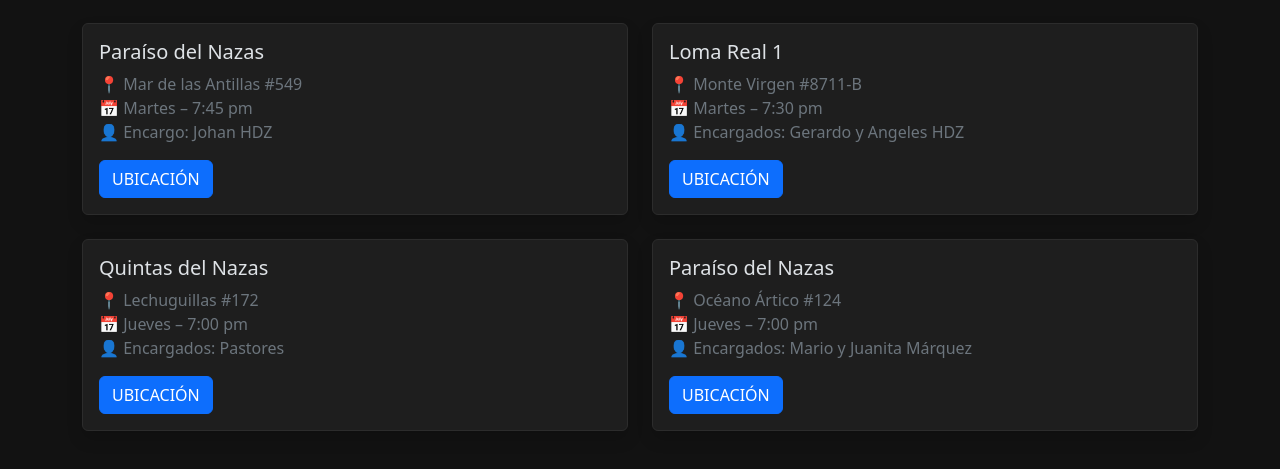
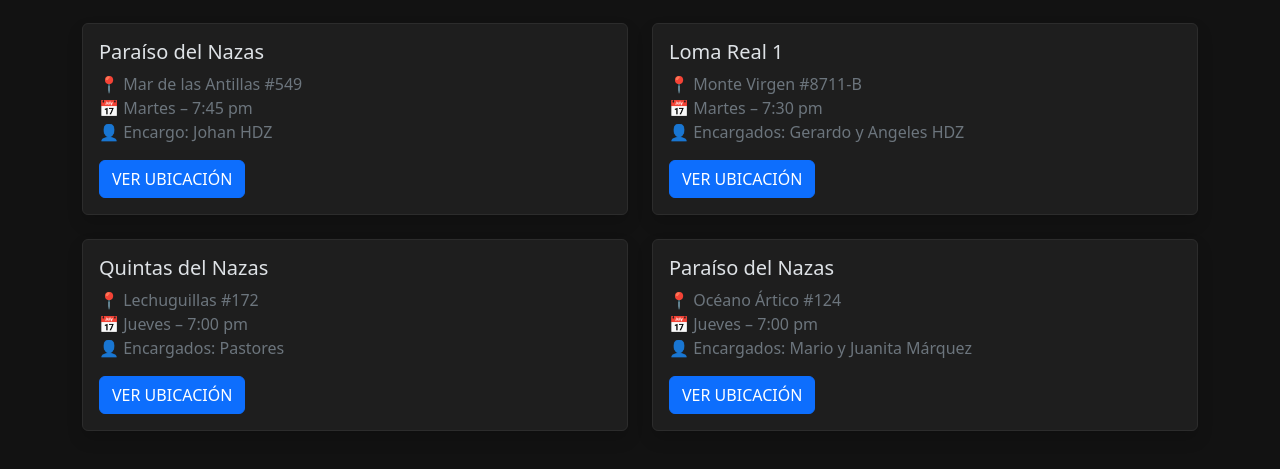
Before and after one commit to abramalvarado10-eng/grupos-familiares-GP, a plain HTML site: page index.html in a window 1280 px wide. Shown: the part 121-590 px from the top of the page. Drawn offline with nearby package versions, Linux system fonts and the light colour scheme.

Commit message:
Update index.html6

```diff
--- a/index.html
+++ b/index.html
@@ -65,7 +65,7 @@
                     <a href="https://www.google.com/maps/search/?api=1&query=Mar+de+las+Antillas+549+Torreón+Coahuila"
                        target="_blank"
                        class="btn btn-primary">
-                        UBICACIÓN
+                        VER UBICACIÓN
                     </a>
                 </div>
             </div>
@@ -84,7 +84,7 @@
                     <a href="https://www.google.com/maps/search/?api=1&query=Monte+Virgen+8711+Torreón+Coahuila"
                        target="_blank"
                        class="btn btn-primary">
-                        UBICACIÓN
+                        VER UBICACIÓN
                     </a>
                 </div>
             </div>
@@ -103,7 +103,7 @@
                     <a href="https://www.google.com/maps/search/?api=1&query=Lechuguillas+172+Torreón+Coahuila"
                        target="_blank"
                        class="btn btn-primary">
-                        UBICACIÓN
+                        VER UBICACIÓN
                     </a>
                 </div>
             </div>
@@ -122,7 +122,7 @@
                     <a href="https://www.google.com/maps/search/?api=1&query=Océano+Ártico+124+Torreón+Coahuila"
                        target="_blank"
                        class="btn btn-primary">
-                        UBICACIÓN
+                        VER UBICACIÓN
                     </a>
                 </div>
             </div>
```
